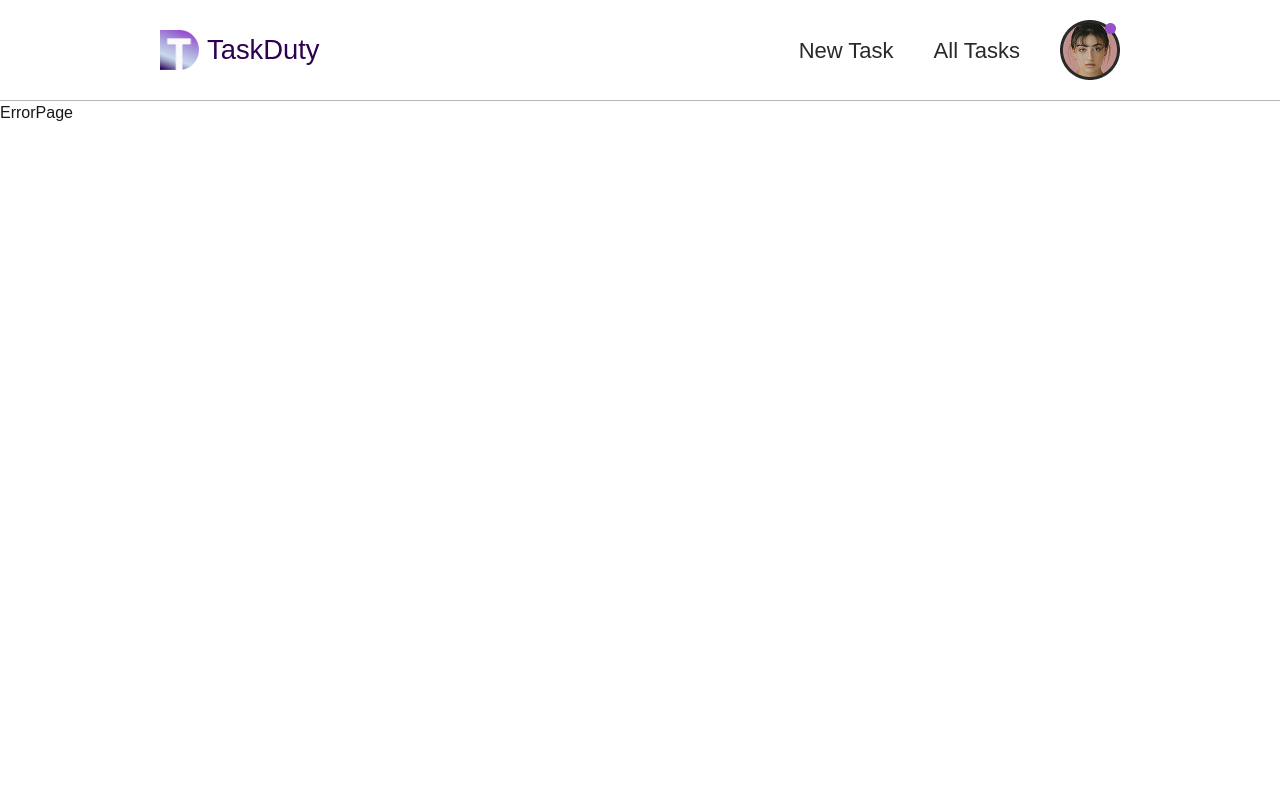
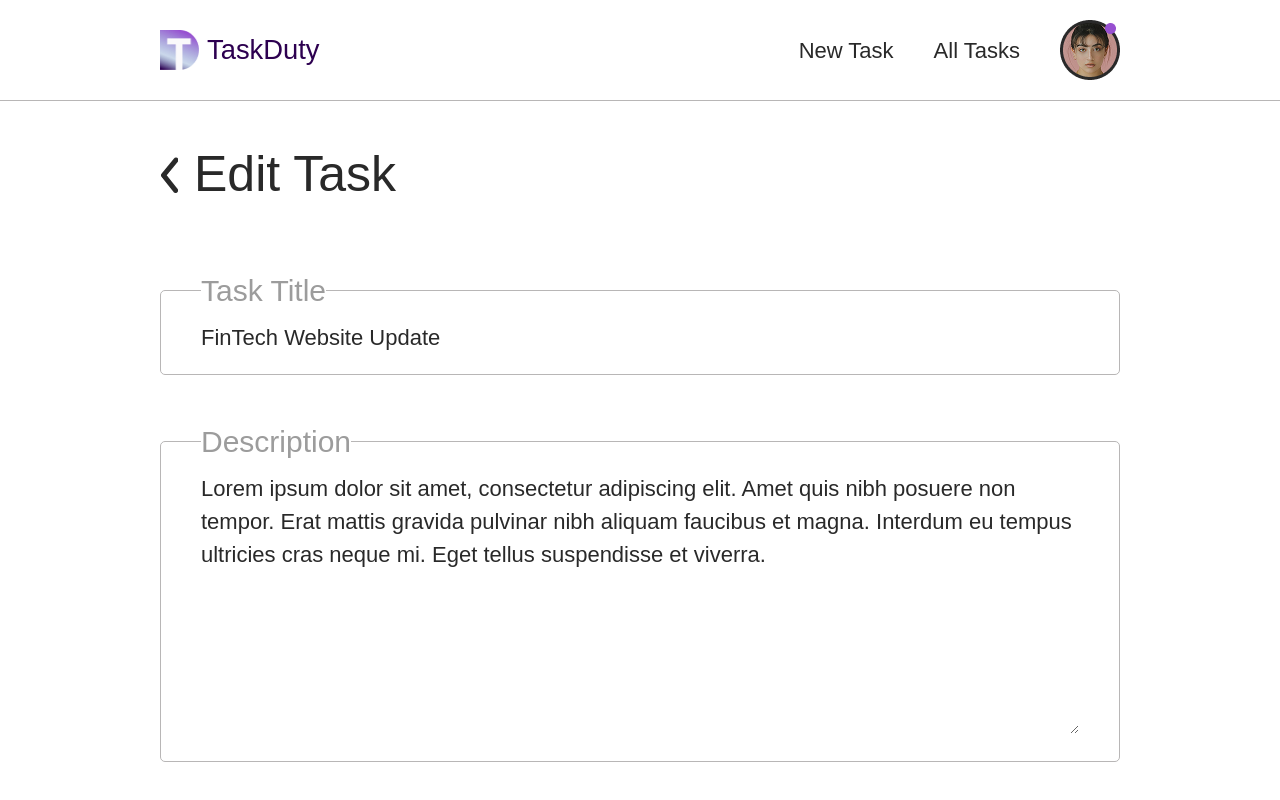
Before and after one commit to konoshenkov007/TaskDuty-App, a React (Vite) app: page /edit-task/1 in a window 1280 px wide. Shown: the top 800 px of the page. Built offline with nearby package versions, Linux system fonts and the light colour scheme; a web font is replaced by a local one.

Commit message:
added Edit Task page and improved the Form logic

```diff
--- a/src/App.jsx
+++ b/src/App.jsx
@@ -5,6 +5,7 @@ import { Home } from './pages/Home'
 import { AllTasks } from './pages/AllTasks'
 import { NewTask } from './pages/NewTask'
 import { ErrorPage } from './pages/ErrorPage'
+import { EditTask } from './pages/EditTask'
 
 function App() {
   return (
@@ -16,7 +17,9 @@ function App() {
           <Route path='/' element={<Home />} />
           <Route path='/all-tasks' element={<AllTasks />} />
           <Route path='/new-task' element={<NewTask />} />
+          <Route path='/edit-task/:taskID'element={<EditTask />} />
           <Route path='*' element={<ErrorPage />} />
+
         </Routes>
 
       </BrowserRouter >
--- /dev/null
+++ b/src/components/FormFunctions.jsx
@@ -0,0 +1,34 @@
+import { useState } from 'react';
+
+export const useTaskForm = () => {
+  const [formData, setFormData] = useState({
+    taskTitle: '',
+    description: '',
+    tag: '',
+  });
+
+  const handleChange = (e) => {
+    const { name, value } = e.target;
+    setFormData((prev) => ({ ...prev, [name]: value }));
+
+    if (name === 'tag') {
+      const tags = document.getElementById('placeholder-tags');
+      if (tags) tags.style.display = value ? 'none' : 'flex';
+
+
+    }
+  };
+
+  const handleSubmit = (e) => {
+    e.preventDefault();
+    // Add your form submit logic here
+    console.log('Submitting form:', formData);
+  };
+
+  return {
+    formData,
+    handleChange,
+    handleSubmit,
+    setFormData,
+  };
+};
--- a/src/components/MappedTasks.jsx
+++ b/src/components/MappedTasks.jsx
@@ -3,14 +3,14 @@ import EditIcon from '../assets/images/edit-icon.png'
 import ThrashIcon from '../assets/images/thrash-icon.png'
 import { Link } from 'react-router-dom'
 
-export const MappedTasks = ({_id, description, tag, taskTitle}) => {
+export const MappedTasks = ({thisTaskID, description, tag, taskTitle}) => {
   return (
     <>
         <div className='flex justify-between items-center border-b-[0.5px] border-b-[#B8B6B6]'>
             <h3 className={`${ tag === 'Urgent' ? "text-[#F38383]" : "text-[#73C3A6]"} text-[24px] font-[400] pb-2`}>{tag}</h3>
             <div className='font-[500] text-[24px] flex items-center gap-4 py-2'>
                 <button className='bg-[#974FD0] cursor-pointer text-[#FAF9FB] w-[50px] md:w-[126px] h-[40px] md:h-[50px] rounded-[8px] flex items-center justify-center gap-2'>
-                    <Link className='items-center gap-1 flex'>
+                    <Link to={`/edit-task/${thisTaskID}`} className='items-center gap-1 flex'>
                         <img className='w-8 h-8' src={EditIcon} alt='Edit Icon' />
                         <span className='hidden md:block'>Edit</span>
                     </Link>
--- a/src/components/MyForm.jsx
+++ b/src/components/MyForm.jsx
@@ -4,6 +4,10 @@ import { Link } from 'react-router-dom'
 import ScrollToTop from './ScrollToTop'
 
 const Form = ({ formTitle, formData, onChange, onSubmit }) => {
+
+  const tagSelect = document.getElementById('tag');
+  if (tagSelect) tagSelect.style.backgroundColor = '#9C9C9C';
+
   return (
     <>
 
@@ -33,13 +37,18 @@ const Form = ({ formTitle, formData, onChange, onSubmit }) => {
                 <legend className="text-[#9C9C9C] font-[400] lg:text-[30px] text-[25px]">Tag</legend>
 
               {/* Fake Placeholder Tags */}
+                {
+                  !formData.tag ? (
                     <div
                       id="placeholder-tags"
-                  className="font-[400] text-[22px] absolute left-10 lg:top-[53px] top-[50px4 flex gap-2 pointer-events-none z-0"
+                      className="font-[400] text-[22px] absolute left-10 lg:top-[53px] top-[50px] flex gap-2 pointer-events-none z-0"
                     >
                       <span className="bg-[#9C9C9C] text-white px-2 py-1 rounded">Urgent</span>
                       <span className="bg-[#9C9C9C] text-white px-2 py-1 rounded">Important</span>
                     </div>
+                  ) : null
+                }
+
 
                 {/* Select Field */}
                 <select
--- a/src/pages/AllTasks.jsx
+++ b/src/pages/AllTasks.jsx
@@ -25,7 +25,7 @@ export const AllTasks = () => {
                 return(
                   <article key={_id} className='border-[#B8B6B6] border-[0.5px] py-6 px-3 rounded-[10px]'>
 
-                    <MappedTasks taskTitle={taskTitle} tag={tag} description={description}/>
+                    <MappedTasks thisTaskID={_id} taskTitle={taskTitle} tag={tag} description={description}/>
                   </article>
                 )
               })
--- a/src/pages/EditTask.jsx
+++ b/src/pages/EditTask.jsx
@@ -1,9 +1,30 @@
-import React from 'react'
+import React, { useState, useEffect} from 'react'
+import { useParams } from 'react-router-dom'
+import Form from '../components/MyForm'
+import { useTaskForm } from '../components/FormFunctions'
+import { taskData } from './db'
 
 export const EditTask = () => {
+  const { formData, handleChange, handleSubmit, setFormData } = useTaskForm();
+
+  const { taskID } = useParams();
+  const findTask = taskData.find((task) => String(task._id) === String(taskID));
+
+  useEffect(()=> {
+    if(findTask){
+      setFormData({
+        taskTitle: findTask.taskTitle || '',
+        description: findTask.description || '',
+        tag: findTask.tag || '',
+      })
+    }
+  }, [findTask]);
+
   return (
     <>
-        <div>EditTask</div>
+      <main className='wrapper'>
+        <Form formTitle='Edit Task' formData={formData} onChange={handleChange} onSubmit={handleSubmit}/>
+      </main>
     </>
   )
 }
--- a/src/pages/NewTask.jsx
+++ b/src/pages/NewTask.jsx
@@ -1,27 +1,9 @@
 import React, { useState } from 'react'
 import Form from '../components/MyForm'
+import { useTaskForm } from '../components/FormFunctions'
 
 export const NewTask = () => {
-  const [formData, setFormData] = useState({
-    taskTitle:"",
-    description:"",
-    tag:""
-  })
-
-  const handleChange = (e) => {
-    const {name, value} = e.target;
-    setFormData((prev) => ({...prev, [name]:value}));
-
-    if(name === 'tag'){
-      const tags = document.getElementById('placeholder-tags');
-      if (tags) tags.style.display = value ? 'none' : 'flex';
-      document.getElementById('tag').style.backgroundColor = "#9C9C9C";
-    }
-  }
-
-  const handleSubmit = (e) => {
-    e.preventDefault();
-  }
+  const { formData, handleChange, handleSubmit } = useTaskForm();
 
   return (
     <>
```
Lines whose indentation alone changed are shown as unchanged.
